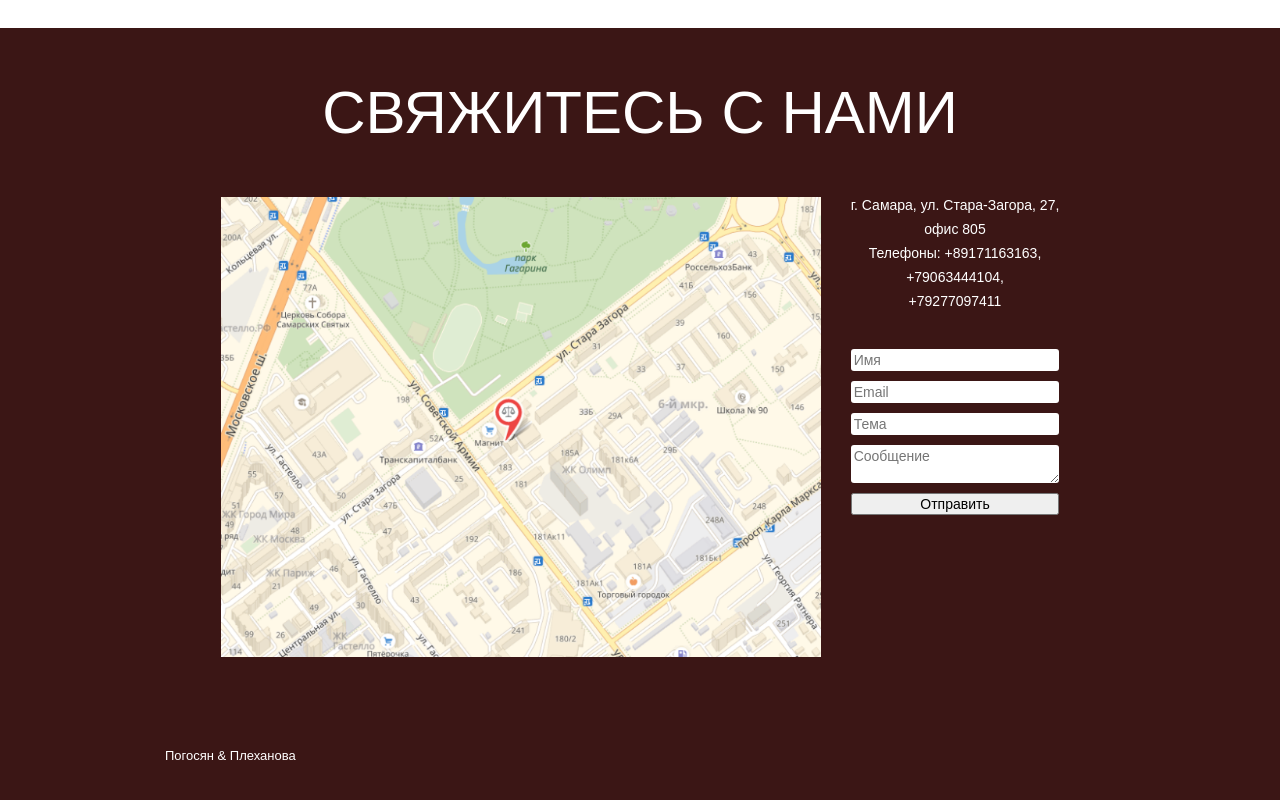
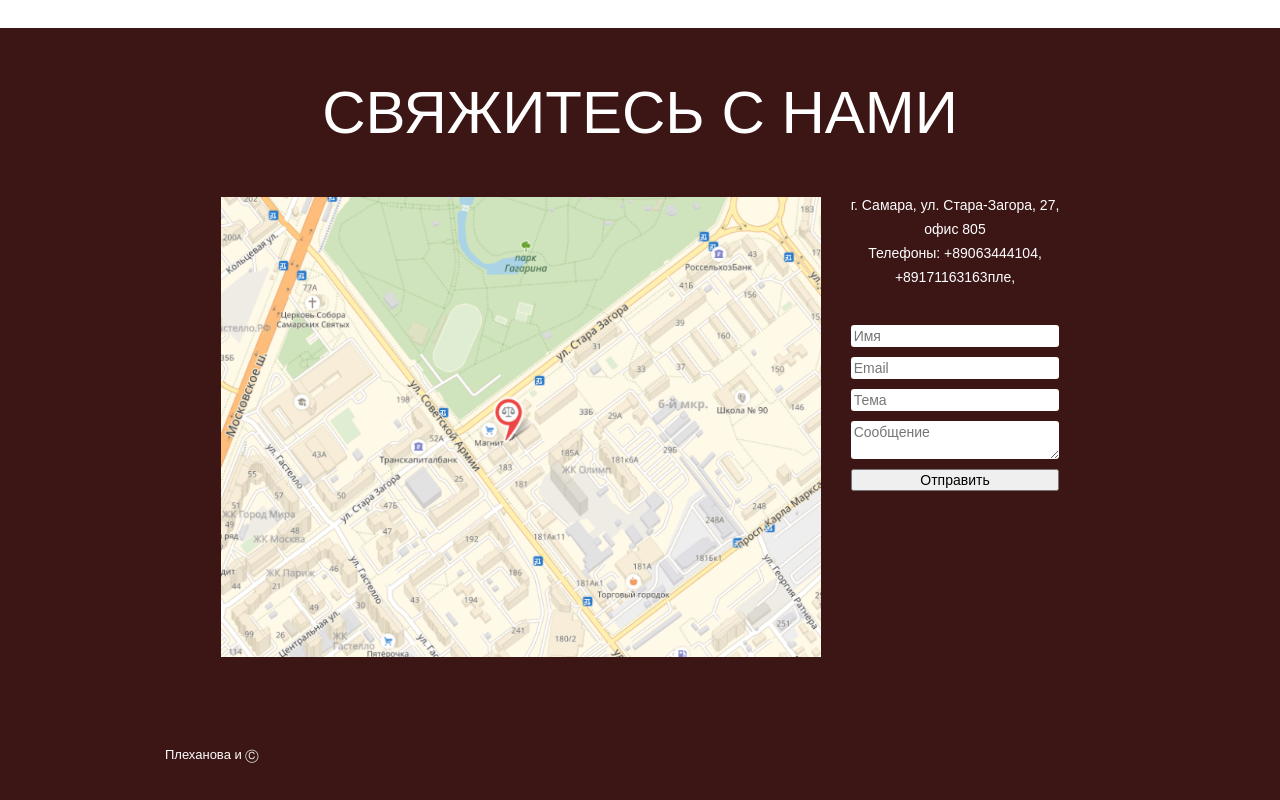
Before and after one commit to sashmen5/jus63-2, a Gatsby site: page / in a window 1280 px wide. Shown: the part 1248-2048 px from the top of the page. Built offline with nearby package versions, Linux system fonts and the light colour scheme; Gatsby itself is replaced by a stand-in of ours.

Commit message:
no message

```diff
--- a/src/components/footer/footer.js
+++ b/src/components/footer/footer.js
@@ -5,7 +5,7 @@ import { Link } from "gatsby"
 const Footer = () => (
 	<footer className="footer">
 		<div className="width footer-container">
-			<Link className="header-li-a" to='/'>Погосян & Плеханова</Link>
+			<Link className="header-li-a" to='/'>Плеханова и &#9400;</Link>
 			<nav>
 				<ul className="footer-ul">
 					{/*<li className="footer-li">VK</li>*/}
--- a/src/components/header/header.js
+++ b/src/components/header/header.js
@@ -85,7 +85,7 @@ const Header = ({ siteTitle }) => {
 		<header className="header">
 			<div className="width header-container">
 				<div className="desktop">
-					<Link className="header-link" to='/'>Погосян & Плеханова</Link>
+					<Link className="header-link" to='/'>Плеханова и &#9400;</Link>
 
 					<nav>
 						<ul className="header-ul">
--- a/src/pages/index.js
+++ b/src/pages/index.js
@@ -32,7 +32,7 @@ const IndexPage = () => {
 
 	return (
 		<Layout>
-			<SEO title="Погосян & Плеханова"/>
+			<SEO title='Плеханова'/>
 			<img className='wide-img'
 					 src={molotok}
 					 alt="picture"/>
@@ -124,9 +124,8 @@ const IndexPage = () => {
 						<div className="contact-form-address">офис 805</div>
 						{/*<div className="contact-form-address">info@mysite.ru</div>*/}
 
-						<div className="contact-form-address">Телефоны: +89171163163,</div>
-						<div className="contact-form-address">+79063444104,</div>
-						<div className="contact-form-address">+79277097411</div>
+						<div className="contact-form-address">Телефоны: +89063444104,</div>
+						<div className="contact-form-address">+89171163163пле,</div>
 
 						<form onSubmit={handleSubmit} className="contact-us-form">
 							<input type="text" className="form-item"  name="name" value={name} onChange={(e) => setName(e.target.value)} required placeholder="Имя"/>
```
